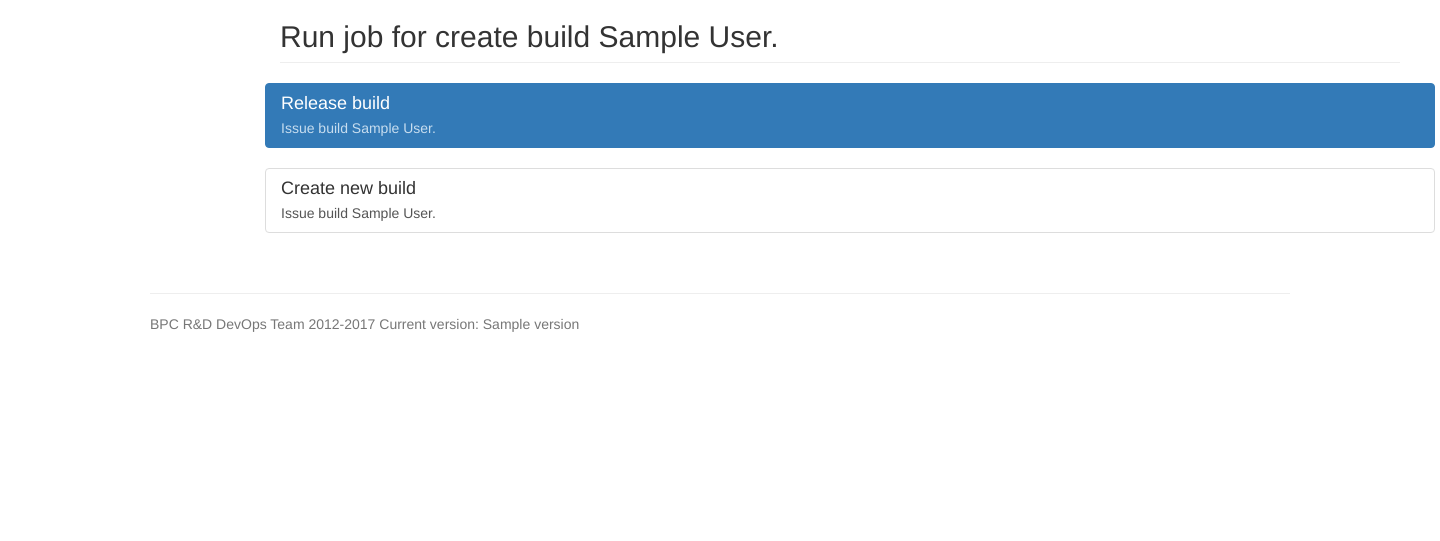
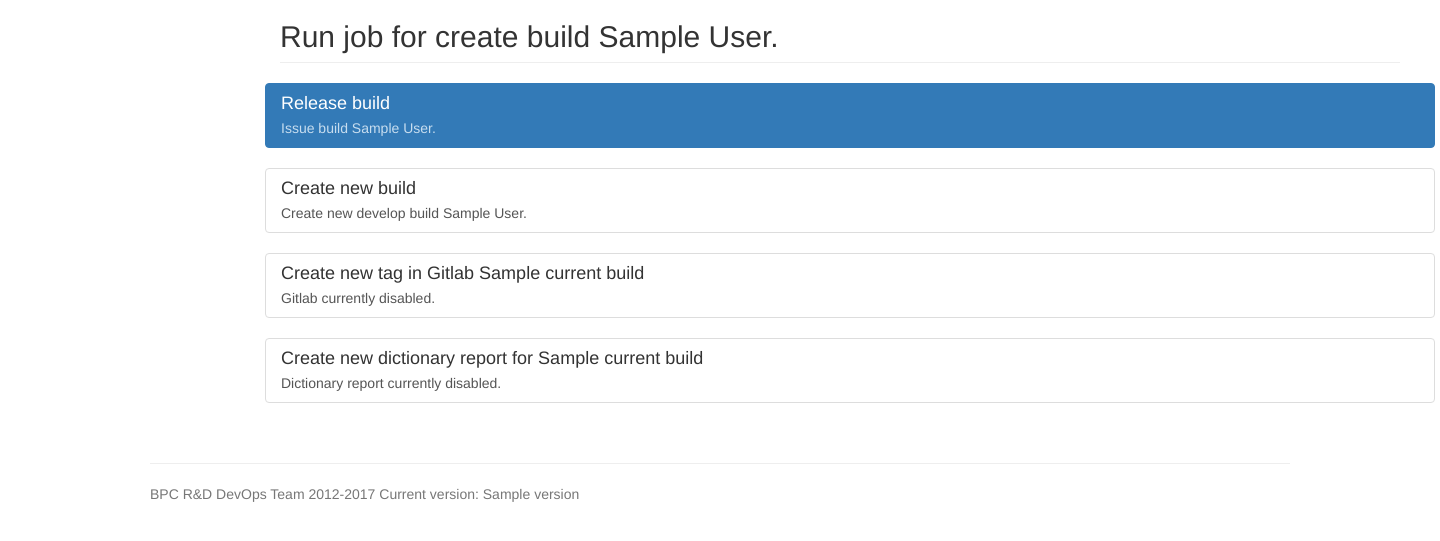
Before and after one commit to dr013/rndgui, a Django app: template prd/templates/prd/process_create_build.html in a window 1440 px wide. Shown: the part 50-591 px from the top of the page. Run offline with Django 3.2, Linux system fonts and the light colour scheme; the template is opened without the code that fills it: most values are stand-ins (such as "Sample title", 1, 10 or a date in 2020); some libraries are stand-ins or nearby versions.

```diff
--- a/prd/templates/prd/process_create_build.html
+++ b/prd/templates/prd/process_create_build.html
@@ -14,7 +14,19 @@
              <div class="list-group">
                 <a href="#" class="list-group-item">
                     <h4 class="list-group-item-heading">Create new build</h4>
-                    <p class="list-group-item-text">Issue build {{ current_build.full_name }}.</p>
+                    <p class="list-group-item-text">Create new develop build {{ new_build.full_name }}.</p>
+                </a>
+            </div>
+            <div class="list-group">
+                <a href="#" class="list-group-item">
+                    <h4 class="list-group-item-heading">Create new tag in Gitlab {{ current_build.git_name }} </h4>
+                    <p class="list-group-item-text">Gitlab currently disabled.</p>
+                </a>
+            </div>
+                        <div class="list-group">
+                <a href="#" class="list-group-item">
+                    <h4 class="list-group-item-heading">Create new dictionary report for {{ current_build.git_name }} </h4>
+                    <p class="list-group-item-text">Dictionary report currently disabled.</p>
                 </a>
             </div>
         </div>
```
